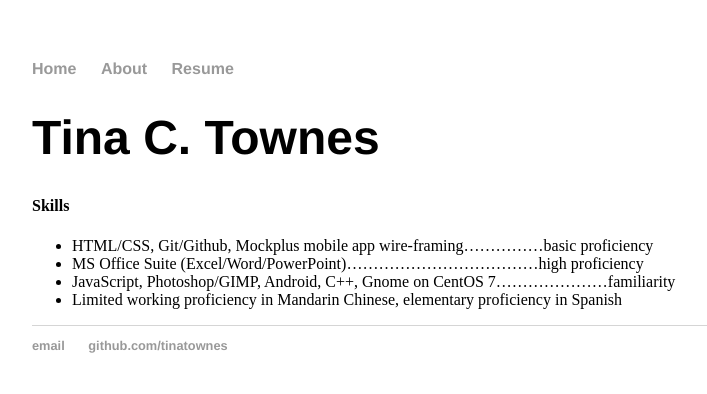
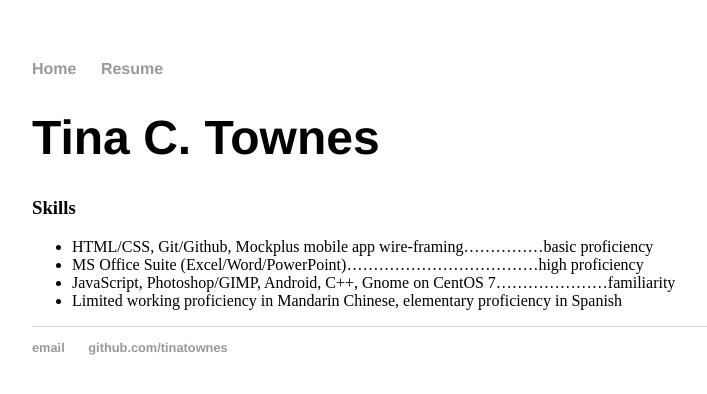
Before and after one commit to tinatownes/tinatownes.github.io, a Jekyll site: the page built from resume/index.html, in a window 1280 px wide. Shown: the top 394 px of the page, without its empty margins (160-867 px from the left). Built offline with Jekyll 4.4.1, drawn with Linux system fonts in a browser that asks for light colours.

Commit message:
blocked about
blocked about, added summary

```diff
--- a/_layouts/default.html
+++ b/_layouts/default.html
@@ -9,7 +9,7 @@
 			<nav>
 	    		<ul>
 	        		<li><a href="/">Home</a></li>
-		        	<li><a href="/about">About</a></li>
+		        	<!--li><a href="/about">About</a></li-->
 	        		<li><a href="/resume">Resume</a></li>
 	        		<!--li><a href="/blog">Blog</a></li-->
 	    		</ul>
--- a/about/index.html
+++ b/about/index.html
@@ -3,6 +3,6 @@ layout: default
 title: About Tina Townes
 ---
 <div>
-	<h1>Hi, I'm Tina Townes</h1>
-	<p>FILL IN OTHER INFO.</p>
+	<h1>Hi! I'm Tina Townes.</h1>
+	<p>.</p>
 </div>
--- a/index.html
+++ b/index.html
@@ -3,7 +3,7 @@ layout: default
 title: Tina Townes
 ---
 <div>
-	<h1>Hi, I'm Tina Townes</h1>
-	<!--img src="images/Bee.jpg" alt=""-->
-	<p>FILL IN COVER LETTER INFO.</p>
+	<h1>Hi, I'm Tina Townes.</h1>
+	<img src="images/Bee.jpg" alt="">
+	<p>I am a passionate web developer with a unique combination of visual creativity, coding skills, and practical experience collaborating with diverse colleagues. Over the last few years I have dedicated my spare time to building my web development skills, specifically in HTML/CSS and JavaScript. To build my skills, I am working on several projects which I maintain on GitHub. </p>
 </div>
--- a/resume/index.html
+++ b/resume/index.html
@@ -6,7 +6,7 @@ title: Resume for Tina Townes
 	<h1>Tina C. Townes</h1>
 
 	<section class="sectionTitle">
-	 <h4>Skills</h4>
+	 <h3>Skills</h3>
 	 <ul>
 	   <li>HTML/CSS, Git/Github, Mockplus mobile app wire-framing……………basic proficiency
        </li>
```
